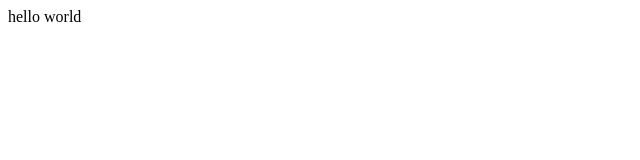
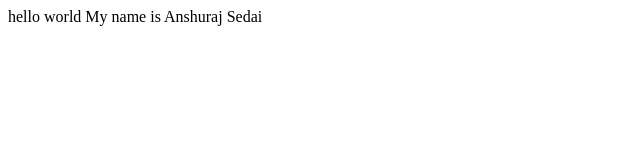
Before and after one commit to AnshurajS/cs230, a plain HTML site: page index.html in a window 1280 px wide. Shown: the whole page, without its empty margins (0-640 px from the left). Drawn offline with Linux system fonts and the light colour scheme.

Commit message:
Update index.html

```diff
--- a/index.html
+++ b/index.html
@@ -1 +1,2 @@
 <html><body>hello world</body></html>
+<html><body>My name is Anshuraj Sedai</body></html>
```
